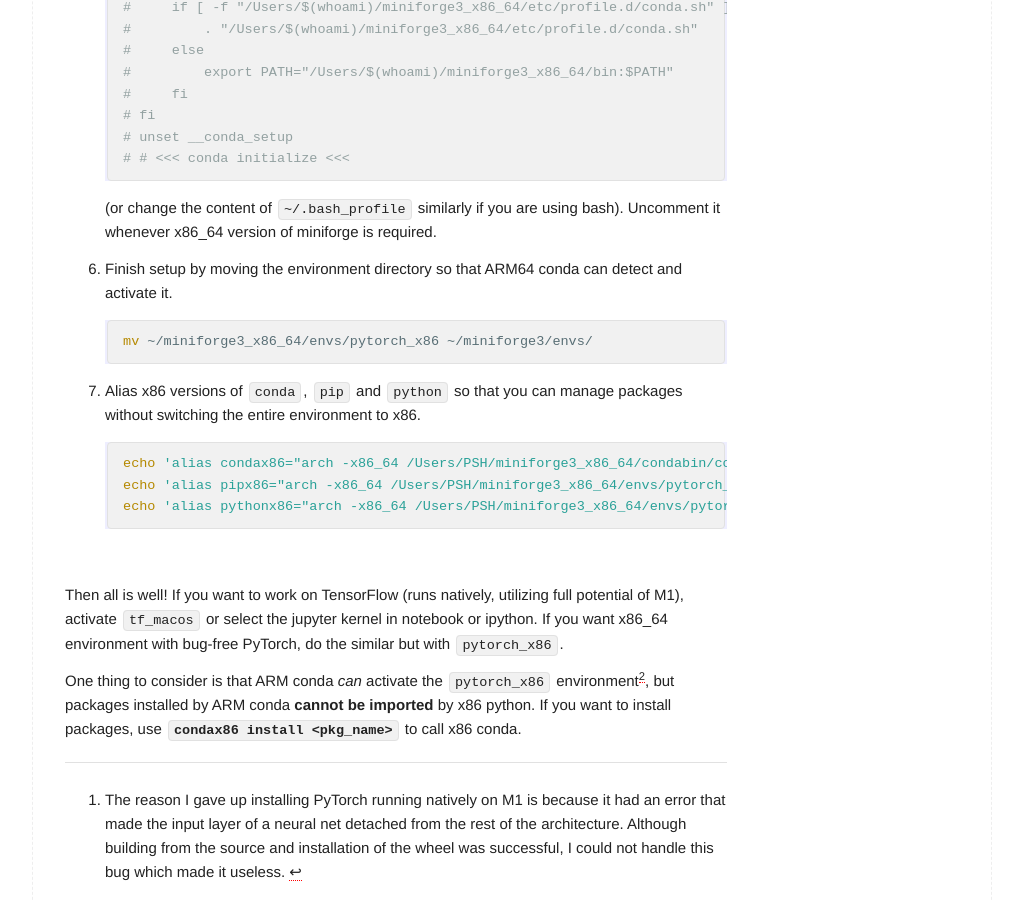
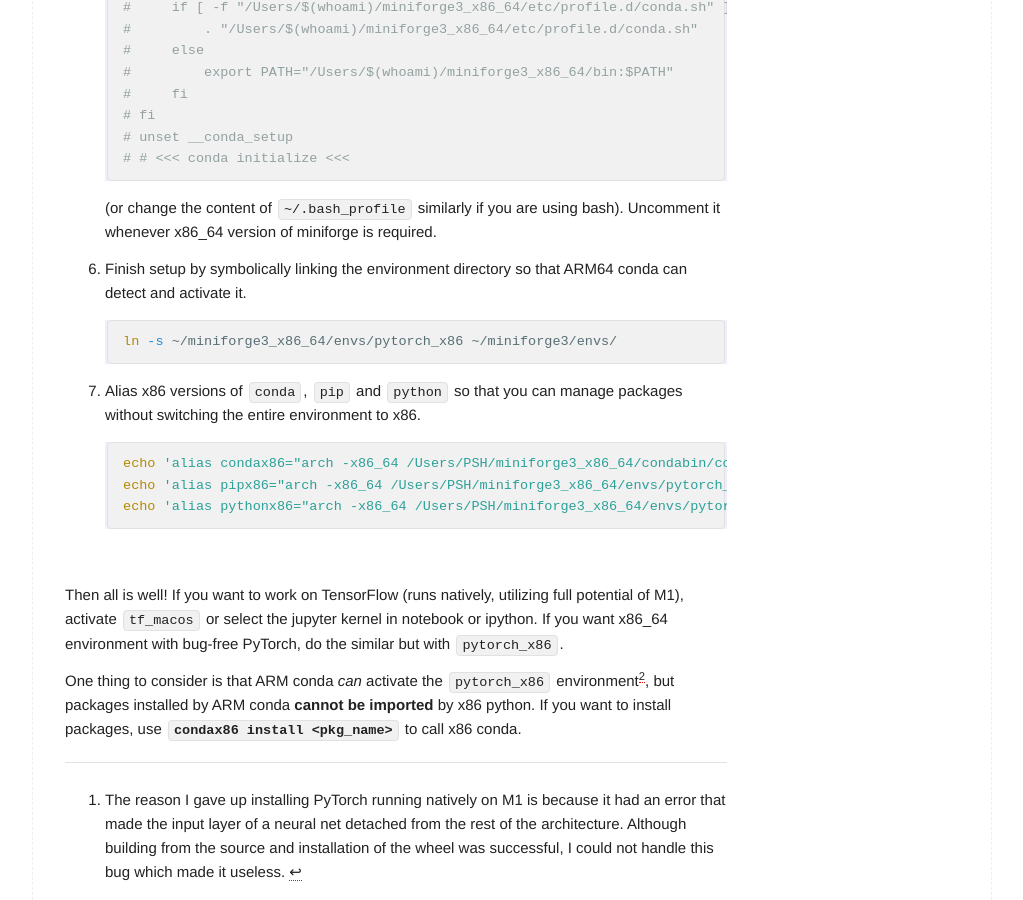
Before and after one commit to naturale0/naturale0.github.io, a Jekyll site: the page built from _posts/2021-01-29-setting up m1 mac for both tensorflow and pytorch.md, in a window 1280 px wide and 900 px high, scrolled down 3040 px. Shown: the whole window, without its empty margins (128-1151 px from the left). Built offline with Jekyll 4.4.1, drawn with Linux system fonts in a browser that asks for light colours; comment, search, counter and statistics services are not loaded.

Commit message:
edit code

````diff
--- a/_posts/2021-01-29-setting up m1 mac for both tensorflow and pytorch.md
+++ b/_posts/2021-01-29-setting up m1 mac for both tensorflow and pytorch.md
@@ -135,9 +135,9 @@ Just comment out the part of `~/.zshrc` to be
 ```
 (or change the content of `~/.bash_profile` similarly if you are using bash). Uncomment it whenever x86_64 version of miniforge is required.
 
-6. Finish setup by moving the environment directory so that ARM64 conda can detect and activate it.\
+6. Finish setup by symbolically linking the environment directory so that ARM64 conda can detect and activate it.\
 ```zsh
-mv ~/miniforge3_x86_64/envs/pytorch_x86 ~/miniforge3/envs/
+ln -s ~/miniforge3_x86_64/envs/pytorch_x86 ~/miniforge3/envs/
 ```
 7. Alias x86 versions of `conda`, `pip` and `python` so that you can manage packages without switching the entire environment to x86.\
 ```zsh
````
